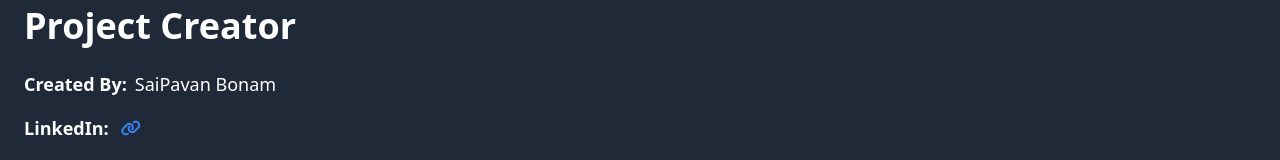
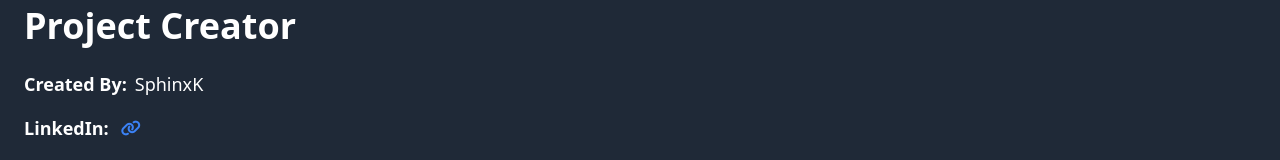
Before and after one commit to SaipavanBonam/MOVIEBOOKING_APP_FRONTEND, a React (Create React App) app: page /about in a window 1280 px wide. Shown: the part 456-616 px from the top of the page. Built offline with nearby package versions, Linux system fonts and the light colour scheme; a web font is replaced by a local one.

Commit message:
url decoding

```diff
--- a/src/components/About.jsx
+++ b/src/components/About.jsx
@@ -25,12 +25,12 @@ export default function About() {
           <div className="flex flex-col space-y-4">
             <div className="flex items-center">
               <p className="text-lg font-bold mr-2">Created By:</p>
-              <p className="text-lg">SaiPavan Bonam</p>
+              <p className="text-lg">SphinxK</p>
             </div>
             <div className="flex items-center">
               <p className="text-lg font-bold mr-2">LinkedIn:</p>
               <a
-                href="https://www.linkedin.com/in/saipavanbonam/"
+                href=""
                 target="_blank"
                 rel="noopener noreferrer"
                 className="text-blue-500 hover:underline"
@@ -41,7 +41,7 @@ export default function About() {
             <div className="flex items-center">
               <p className="text-lg font-bold mr-2">GitHub:</p>
               <a
-                href="https://github.com/SaipavanBonam"
+                href=""
                 target="_blank"
                 rel="noopener noreferrer"
                 className="text-blue-500 hover:underline"
```
